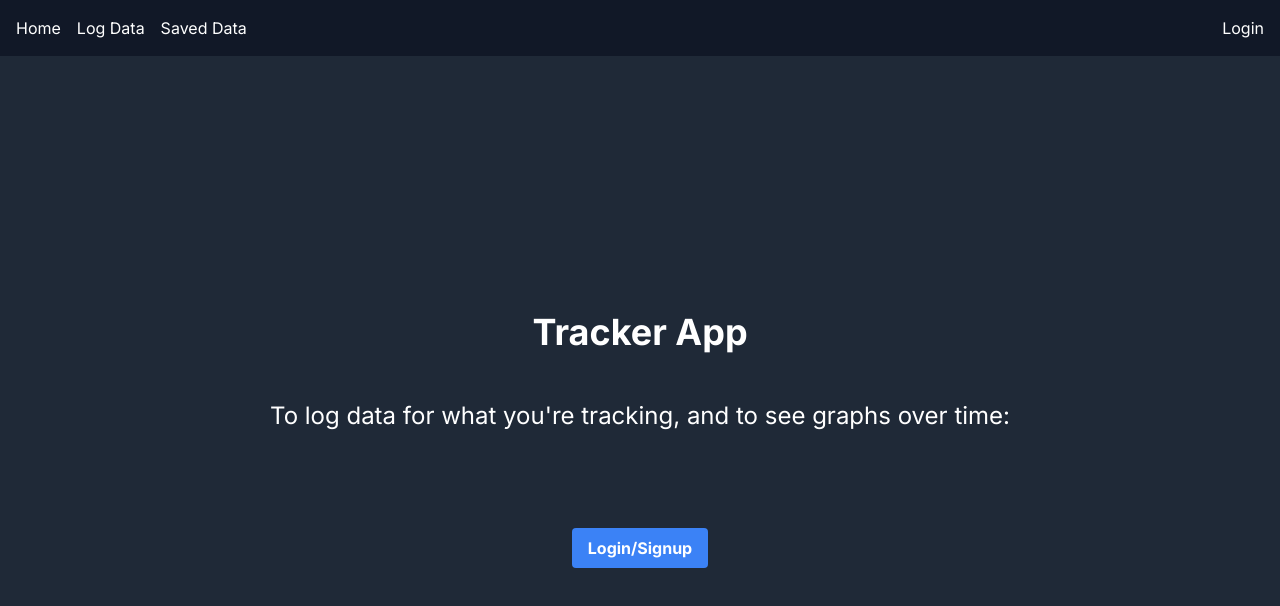
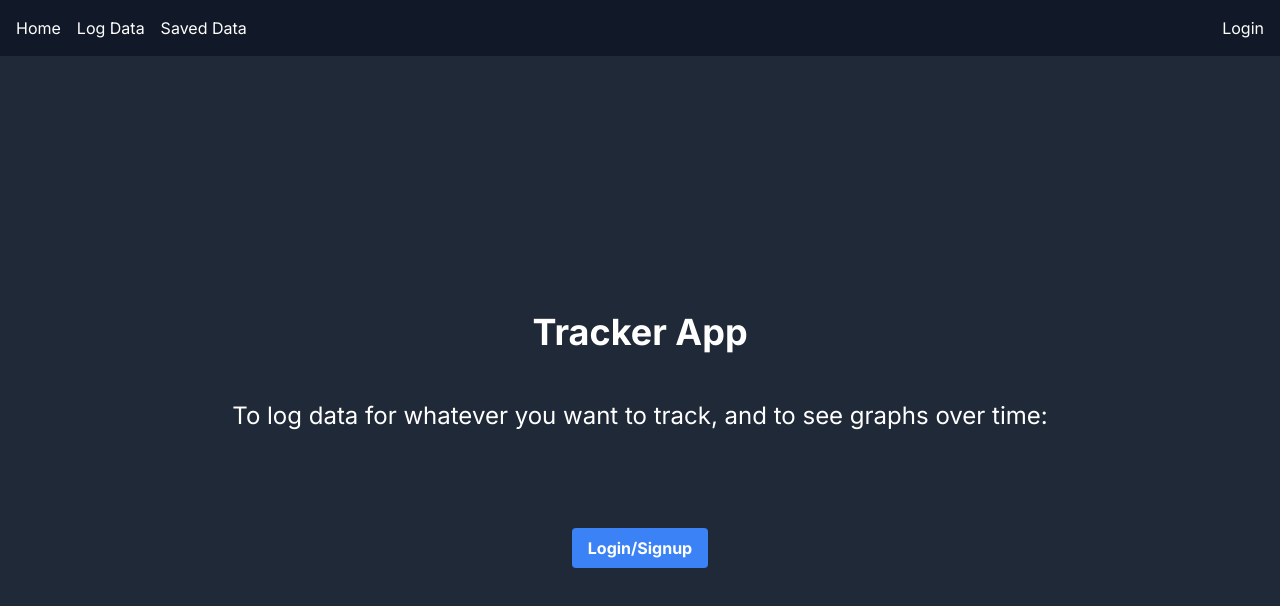
Before and after one commit to brigittegoelerslough/data-logger-app, a Next.js app: page / in a window 1280 px wide. Shown: the top 606 px of the page. Built offline with nearby package versions, Linux system fonts and the light colour scheme; no server answers.

Commit message:
update homepage

```diff
--- a/app/page.js
+++ b/app/page.js
@@ -12,7 +12,7 @@ export default async function Home() {
     <main className="bg-gray-800 min-h-screen flex items-center justify-center text-center text-white ">
       <div>
         <h1 className="text-4xl font-bold mb-12 "> Tracker App </h1>
-        <h1 className="text-2xl mb-16"> To log data for what you're tracking, and to see graphs over time: </h1>
+        <h1 className="text-2xl mb-16"> To log data for whatever you want to track, and to see graphs over time: </h1>
         <button
         className="bg-blue-500 hover:bg-blue-700 text-white font-bold py-2 px-4 rounded my-8"
         >
```
